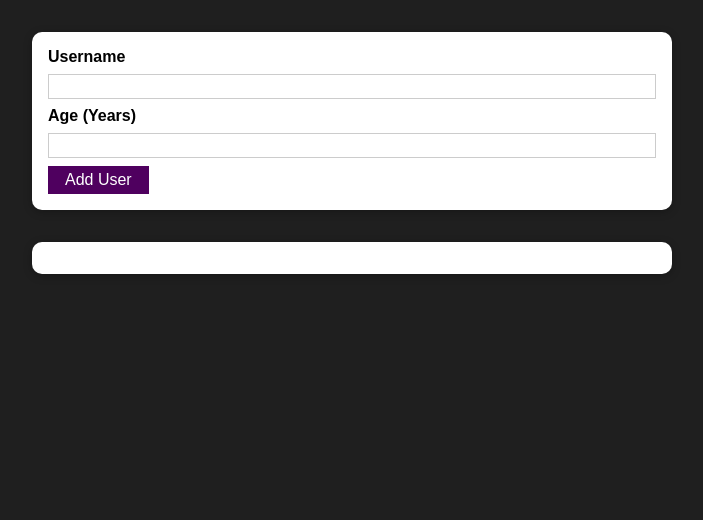
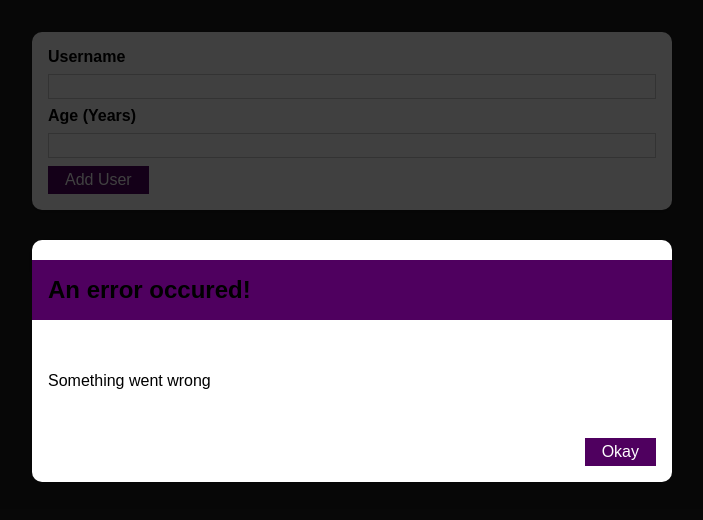
Before and after one commit to eduardoquerido/react-project2, a React (Create React App) app in the folder project-demo-2/: page / in a window 1280 px wide. Shown: the top 520 px of the page, without its empty margins (288-991 px from the left). Built offline with nearby package versions, Linux system fonts and the light colour scheme.

Commit message:
Adding the ErrorModal component

```diff
--- /dev/null
+++ b/project-demo-2/src/components/UI/ErrorModal/ErrorModal.js
@@ -0,0 +1,27 @@
+import React from "react";
+
+import Card from "../Card/Card";
+import Button from "../Button/Button";
+
+import classes from "./ErrorModal.module.css";
+
+const ErrorModal = (props) => {
+  return (
+    <div className="">
+      <div className={classes.backdrop} />
+      <Card className={classes.modal}>
+        <header>
+          <h2 className={classes.header}>{props.title}</h2>
+        </header>
+        <div className={classes.content}>
+          <p>{props.message}</p>
+        </div>
+        <footer className={classes.actions}>
+          <Button>Okay</Button>
+        </footer>
+      </Card>
+    </div>
+  );
+};
+
+export default ErrorModal;
--- /dev/null
+++ b/project-demo-2/src/components/UI/ErrorModal/ErrorModal.module.css
@@ -0,0 +1,45 @@
+.backdrop {
+    position: fixed;
+    top: 0;
+    left: 0;
+    width: 100%;
+    height: 100vh;
+    z-index: 10;
+    background: rgba(0, 0, 0, 0.75);
+  }
+
+  .modal {
+    position: fixed;
+    top: 30vh;
+    left: 10%;
+    width: 80%;
+    z-index: 100;
+    overflow: hidden;
+  }
+
+  .header {
+    background: #4f005f;
+    padding: 1rem;
+  }
+
+  .header h2 {
+    margin: 0;
+    color: white;
+  }
+
+  .content {
+    padding: 1rem;
+  }
+
+  .actions {
+    padding: 1rem;
+    display: flex;
+    justify-content: flex-end;
+  }
+
+  @media (min-width: 768px) {
+    .modal {
+      left: calc(50% - 20rem);
+      width: 40rem;
+    }
+  }
--- a/project-demo-2/src/components/Users/AddUser/AddUser.js
+++ b/project-demo-2/src/components/Users/AddUser/AddUser.js
@@ -2,6 +2,7 @@
 import Card from "../../UI/Card/Card";
 import classes from "./AddUser.module.css";
 import Button from "../../UI/Button/Button";
+import ErrorModal from "../../UI/ErrorModal/ErrorModal";
 
 const AddUser = (props) => {
   const [enteredUsername, setEnteredUsername] = useState("");
@@ -34,6 +35,8 @@
     setEnteredUsername("");
   };
   return (
+    <div>
+      <ErrorModal title="An error occured!" message="Something went wrong" />
       <Card className={classes.input}>
         <form onSubmit={addUserHandler}>
           <label htmlFor="username">Username</label>
@@ -53,6 +56,7 @@
           <Button type="submit">Add User</Button>
         </form>
       </Card>
+    </div>
   );
 };
 
```
Lines whose indentation alone changed are shown as unchanged.
